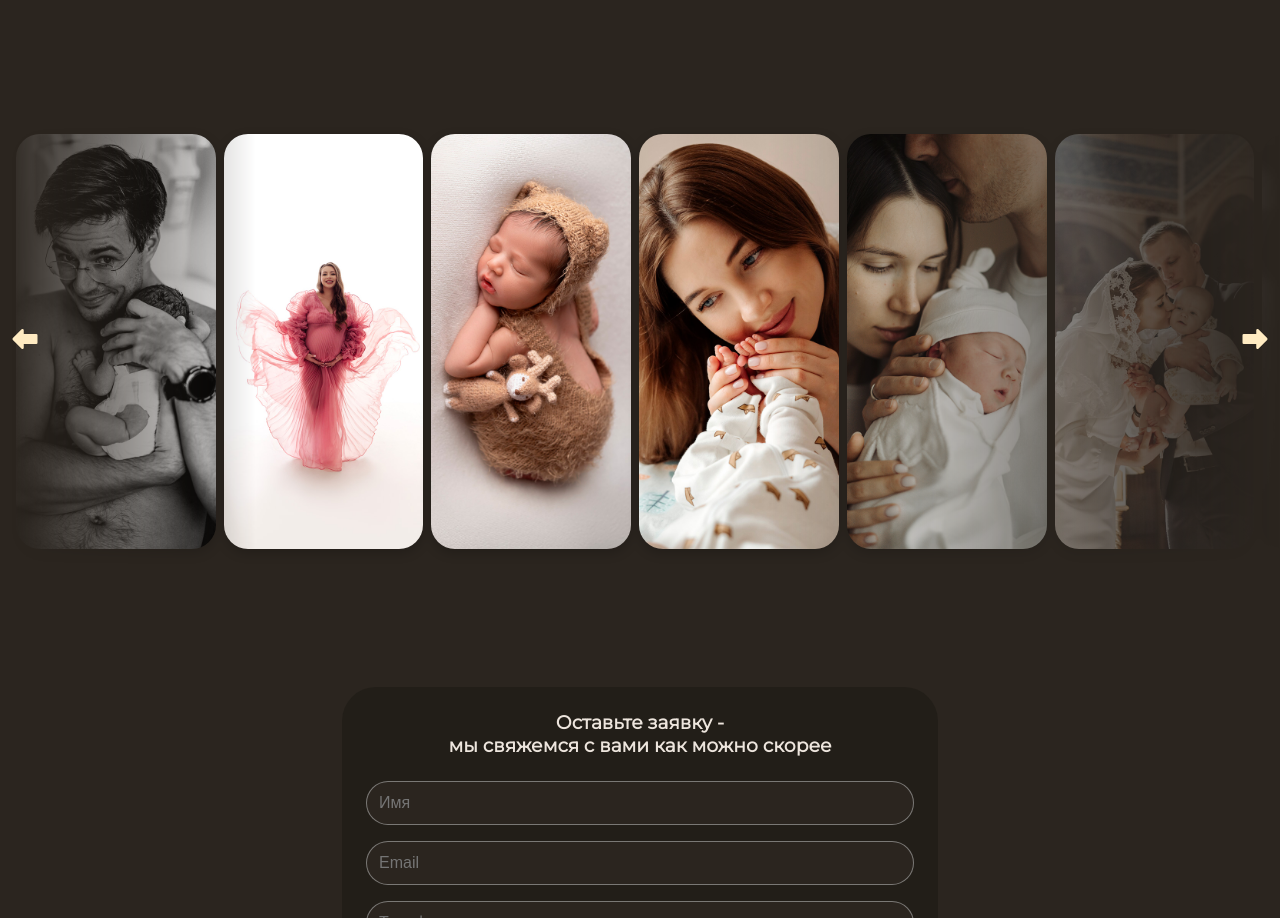
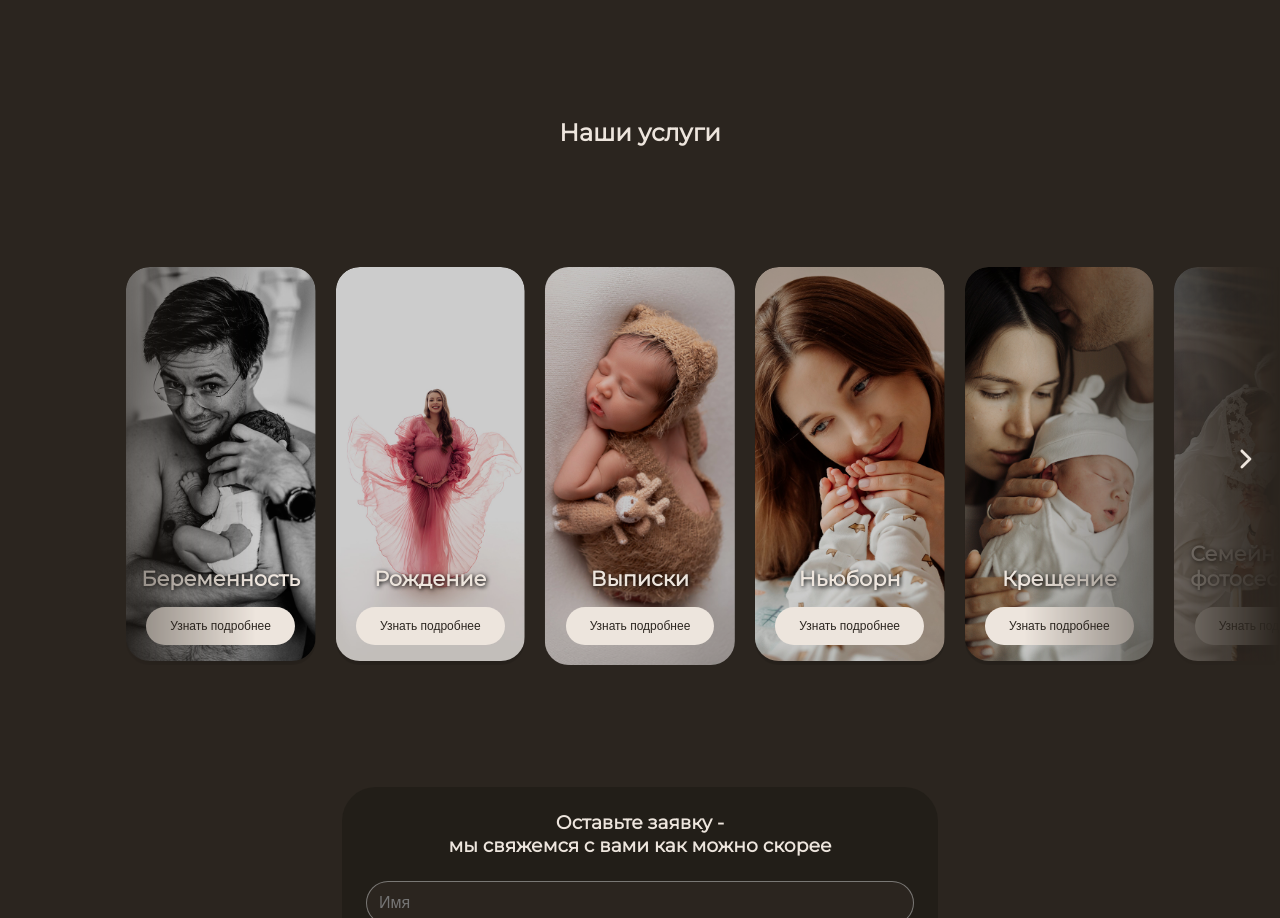
Before and after one commit to Bberry13/madewlove, a React (Vite) app in the folder client/: page / in a window 1280 px wide. Shown: the part 1854-2772 px from the top of the page. Built offline with nearby package versions, Linux system fonts and the light colour scheme; no server answers.

Commit message:
feat:CarouselService,fix videoContainer, fix PhotosIndex

```diff
--- a/client/src/assets/MainPage/Photos/index.ts
+++ b/client/src/assets/MainPage/Photos/index.ts
@@ -57,14 +57,14 @@ export const photos = [
 ];
 
 export const photosServices = [
-  LargePhoto1,
-  LargePhoto2,
-  LargePhoto3,
-  LargePhoto4,
-  LargePhoto5,
-  LargePhoto6,
-  LargePhoto7,
-  LargePhoto8,
+  { src: LargePhoto1, title: 'Беременность', path: '/price/pregnancy' },
+  { src: LargePhoto2, title: 'Рождение', path: '/price/birth' },
+  { src: LargePhoto3, title: 'Выписки', path: '/price/extracts' },
+  { src: LargePhoto4, title: 'Ньюборн', path: '/price/newborn' },
+  { src: LargePhoto5, title: 'Крещение', path: '/price/baptism' },
+    { src: LargePhoto6, title: 'Семейная фотосессия', path: '/price/family' },
+  { src: LargePhoto7, title: 'Годовасие', path: '/price/one-year' },
+  { src: LargePhoto8, title: 'Фотокниги', path: '/price/photo-books' },
 ];
 
 export { LargePhoto1, photo1, photo2, LargePhoto2, photo3, photo4, LargePhoto3, photo5, photo6, LargePhoto4, photo7, photo8, LargePhoto5, photo9, photo10, LargePhoto6, photo11, photo12, LargePhoto7, photo13, photo14, LargePhoto8, photo15, photo16, LargePhoto9, photo17, photo18 };
--- a/client/src/entities/recorder/ui/RecordingForm.module.css
+++ b/client/src/entities/recorder/ui/RecordingForm.module.css
@@ -83,8 +83,7 @@
 }
 
 .submitButton:hover {
-  background: rgba(254, 217, 142, 0.174);
-  color: #ffffff;
+  background: #e3c7a3;
 }
 
 .submitButton:disabled {
--- a/client/src/features/CarouselServices/CarouselServices.module.css
+++ b/client/src/features/CarouselServices/CarouselServices.module.css
@@ -1,19 +1,16 @@
 .mySwiper {
     width: 100%;
     margin: 120px auto;
-    -webkit-mask-image: linear-gradient(to right, transparent 0%, black 20%, black 60%, transparent 100%);
-    mask-image: linear-gradient(to right, transparent 0%, black 20%, black 60%, transparent 100%);
+    -webkit-mask-image: linear-gradient(to right, transparent 0%, black 20%, black 80%, transparent 100%);
+    mask-image: linear-gradient(to right, transparent 0%, black 20%, black 80%, transparent 100%);
   }
 
   .swiper-slide {
     aspect-ratio: 16 / 9;
-    padding: 20px;
     display: flex;
-
-    /* красивое соотношение */
-    width: 100%;          /* пусть Swiper сам решит ширину */
-    max-width: 180px;     /* ограничение сверху */
-    margin: 0 16px;
+    width: 100%;
+    max-width: 180px;
+    margin: 0;
   }
 
   .swiperSlideImg {
@@ -23,8 +20,116 @@
     border-radius: 24px;
     box-shadow: 0 4px 12px rgba(0, 0, 0, 0.2);
     transition: transform 0.3s ease, box-shadow 0.3s ease;
+    filter: brightness(0.8);
   }
-  .swiperSlideImg:hover {
+  :global(.swiper-slide-active) .swiperSlideImg {
     transform: scale(1.05);
-    box-shadow: 0 6px 20px rgba(0, 0, 0, 0.3);
+    transition: transform 0.3s ease;
   }
+  .swiper-slide:first-child {
+    margin-left: 0;
+  }
+
+  .swiper-slide:last-child {
+    margin-right: 0;
+  }
+  .imageWrapper {
+    position: relative;
+    border-radius: 24px;
+    overflow: hidden;
+    height: 100%;
+  }
+
+  .overlay {
+    position: absolute;
+    bottom: 20px;
+    left: 50%;
+    transform: translateX(-50%);
+    display: flex;
+    flex-direction: column;
+    align-items: center;
+    z-index: 2;
+    width: 100%;
+    padding: 0 16px;
+    box-sizing: border-box;
+    /* background: rgba(0, 0, 0, 0.4);
+    border-radius: 12px;
+    max-width: 300px; */
+  }
+  .textContainer {
+    font-size: 1.3rem;
+    font-weight: 600;
+    margin-bottom: 16px;
+    text-shadow: 1px 1px 4px rgb(0, 0, 0);
+  }
+
+  .selectButton {
+    background-color: #ede5dd;
+    border-radius: 999px;
+    padding: 18px 24px;
+    font-size: 12px;
+    line-height: 2px;
+    font-weight: 400;
+    color: #2b251f;
+    border: none;
+    cursor: pointer;
+    transition: all 0.3s ease;
+    width: auto;
+  }
+
+  .selectButton:hover {
+    background-color: #e3c7a3;
+  }
+  @media (max-width: 768px) {
+    .mySwiper {
+      margin: 60px auto; /* уменьшим отступ сверху и снизу */
+      -webkit-mask-image: linear-gradient(to right, transparent 0%, rgba(0, 0, 0, 0.26) 20%, rgba(0, 0, 0, 0.377) 90%, transparent 100%);
+      mask-image: linear-gradient(to right, transparent 0%, rgb(0, 0, 0) 5%, rgb(0, 0, 0) 90%, transparent 100%);
+    }
+
+    .swiper-slide {
+      max-width: 140px; /* чуть меньше слайды на мобильных */
+      aspect-ratio: 4 / 3; /* можно изменить пропорции для мобильных */
+    }
+
+    .swiperSlideImg {
+      border-radius: 16px;
+      box-shadow: 0 3px 8px rgba(0, 0, 0, 0.15);
+    }
+
+    .overlay {
+      bottom: 10px;
+      padding: 0 8px;
+      text-align: center;
+    }
+
+    .textContainer {
+      font-size: 1rem;
+      margin-bottom: 10px;
+      text-shadow: 1px 1px 3px rgba(0, 0, 0, 0.8);
+    }
+
+    .selectButton {
+      padding: 12px 20px;
+      font-size: 11px;
+      line-height: normal;
+    }
+
+    /* Уменьшим размеры стрелок */
+    .customPrevButton, .customNextButton {
+      width: 24px;
+      height: 24px;
+      left: 5px !important;
+      right: 5px !important;
+    }
+
+    .customPrevButton svg, .customNextButton svg {
+      width: 24px;
+      height: 24px;
+      fill: #ede5dd;
+    }
+  .customPrevButton,
+  .customNextButton {
+    display: none;
+  }
+  }
--- a/client/src/features/CarouselServices/CarouselServices.tsx
+++ b/client/src/features/CarouselServices/CarouselServices.tsx
@@ -1,59 +1,82 @@
-import React, { useEffect, useRef } from 'react';
+import React, { useEffect, useRef, useState } from 'react';
 import { Swiper, SwiperSlide } from 'swiper/react';
 import { FreeMode, Navigation, Pagination } from 'swiper/modules'; // ОДИН общий импорт
 import 'swiper/css';
-import 'swiper/css/navigation'
+import 'swiper/css/navigation';
 import styles from './CarouselServices.module.css';
 import { photosServices } from '@/assets/MainPage/Photos';
-
-const RightArrowSVG = (
-  <svg xmlns="http://www.w3.org/2000/svg" viewBox="0 0 24 24" width="30" height="30" fill="#ff8e31">
-    <title>Right</title>
-    <g id="Right-3" data-name="Right">
-      <path d="M21.707,11.293l-7-7A1,1,0,0,0,13,5V8H3A1,1,0,0,0,2,9v6a1,1,0,0,0,1,1H13v3a1,1,0,0,0,1.707.707l7-7A1,1,0,0,0,21.707,11.293Z"/>
-    </g>
-  </svg>
-);
-
-const LeftArrowSVG = (
-  <svg xmlns="http://www.w3.org/2000/svg" viewBox="0 0 24 24" width="30" height="30" fill="#ff8e31" style={{ transform: 'rotate(180deg)' }}>
-    <title>Left</title>
-    <g id="Right-3" data-name="Right">
-      <path d="M21.707,11.293l-7-7A1,1,0,0,0,13,5V8H3A1,1,0,0,0,2,9v6a1,1,0,0,0,1,1H13v3a1,1,0,0,0,1.707.707l7-7A1,1,0,0,0,21.707,11.293Z"/>
-    </g>
-  </svg>
-);
+import { title } from 'process';
+import { navigate, useNavigate } from 'react-router';
 
 export function CarouselServices() {
+  const [isAtStart, setIsAtStart] = useState(true);
+  const [isAtEnd, setIsAtEnd] = useState(false);
+  const [screenWidth, setScreenWidth] = useState(window.innerWidth);
+  const navigate = useNavigate();
 
   const prevRef = useRef<HTMLDivElement | null>(null);
   const nextRef = useRef<HTMLDivElement | null>(null);
   const swiperRef = useRef<any>(null);
 
+  const [initialSlide, setInitialSlide] = useState(() => {
+    if (window.innerWidth >= 1024) {
+      return 2; // например, для больших экранов старт слайд 2
+    } else if (window.innerWidth >= 768) {
+      return 1; // для средних экранов старт 1
+    } else {
+      return 0; // для мобильных старт 0
+    }
+  });
+
   useEffect(() => {
-    if (
-      swiperRef.current &&
-      swiperRef.current.params.navigation &&
-      typeof swiperRef.current.params.navigation !== 'boolean'
-    ) {
+    const handleResize = () => setScreenWidth(window.innerWidth);
+    window.addEventListener('resize', handleResize);
+    return () => window.removeEventListener('resize', handleResize);
+  }, []);
+
+  useEffect(() => {
+    if (!swiperRef.current) return;
+    if (prevRef.current && nextRef.current) {
       swiperRef.current.params.navigation.prevEl = prevRef.current;
       swiperRef.current.params.navigation.nextEl = nextRef.current;
 
-      // инициализация вручную
       swiperRef.current.navigation.destroy();
       swiperRef.current.navigation.init();
       swiperRef.current.navigation.update();
     }
-  }, []);
+  }, [prevRef.current, nextRef.current]);
+
+  const updateArrows = (swiper: any) => {
+    const activeIndex = swiper.activeIndex;
+
+    if (screenWidth >= 1024) {
+      setIsAtStart(activeIndex < 3); // скрыть левую до 3-го слайда
+      setIsAtEnd(activeIndex >= 5); // скрыть правую на 6-м и далее
+    } else {
+      setIsAtStart(swiper.isBeginning);
+      setIsAtEnd(swiper.isEnd);
+    }
+  };
+
   return (
+    <>
+    <div style={{textAlign: 'center', marginBottom: '20px'}}>
+      <h2>Наши услуги</h2>
+    </div>
     <div style={{ position: 'relative' }}>
       <Swiper
         onSwiper={(swiper) => {
           swiperRef.current = swiper;
+          updateArrows(swiper);
         }}
-        spaceBetween={8}
+        onSlideChange={() => {
+          if (swiperRef.current) updateArrows(swiperRef.current);
+        }}
+        initialSlide={initialSlide}
+        spaceBetween={20}
         freeMode={true}
         pagination={{ clickable: true }}
+        centeredSlides={true}
         grabCursor={true}
         modules={[FreeMode, Pagination, Navigation]}
         className={styles.mySwiper}
@@ -65,23 +88,42 @@ export function CarouselServices() {
           1280: { slidesPerView: 6.2 },
         }}
       >
-        {photosServices.map((photo, index) => (
-          <SwiperSlide key={index}>
+        {photosServices.map(({ src, title }, index) => (
+  <SwiperSlide
+    key={index}
+    className={styles.slideContainer}
+    onClick={() => {
+      if (swiperRef.current) {
+        swiperRef.current.slideTo(index);
+      }
+    }}
+    style={{ cursor: 'pointer' }} // чтобы было понятно, что можно кликать
+  >
+    <div className={styles.imageWrapper}>
       <img
-              loading="lazy"
-              src={photo}
-              alt="service"
+        loading='lazy'
+        src={src}
+        alt={title}
         className={styles.swiperSlideImg}
-              style={{
-                margin: '16px',
-                display: 'flex',
+      />
+      <div className={styles.overlay}>
+        <div className={styles.textContainer}>{title}</div>
+        <button
+          className={styles.selectButton}
+          onClick={(e) => {
+            e.stopPropagation();
+            navigate(photosServices[index].path);
           }}
-            />
+        >
+          Узнать подробнее
+        </button>
+      </div>
+    </div>
   </SwiperSlide>
         ))}
       </Swiper>
 
-      {/* Кастомные стрелки */}
+      {!isAtStart && (
         <div
           ref={prevRef}
           className={styles.customPrevButton}
@@ -94,10 +136,20 @@ export function CarouselServices() {
             zIndex: 10,
           }}
         >
-        <svg xmlns="http://www.w3.org/2000/svg" viewBox="0 0 24 24" width="30" height="30" fill="#ffebc2" style={{ transform: 'rotate(180deg)' }}>
-          <path d="M21.707,11.293l-7-7A1,1,0,0,0,13,5V8H3A1,1,0,0,0,2,9v6a1,1,0,0,0,1,1H13v3a1,1,0,0,0,1.707.707l7-7A1,1,0,0,0,21.707,11.293Z" />
+          <svg
+            xmlns='http://www.w3.org/2000/svg'
+            width='30'
+            height='30'
+            fill='#ede5dd'
+            viewBox='0 0 24 24'
+            style={{ transform: 'rotate(180deg)' }}
+          >
+            <path d='M6.37647 7.97793L0.7098 2.31126C0.495134 2.09659 0.391468 1.83737 0.398801 1.53359C0.406134 1.22982 0.517245 0.970593 0.732134 0.755927C0.947023 0.541038 1.21002 0.433594 1.52113 0.433594C1.83225 0.433594 2.09513 0.541038 2.3098 0.755927L8.75447 7.20026C8.87291 7.31871 8.95625 7.44093 9.00447 7.56693C9.05247 7.69293 9.07647 7.82993 9.07647 7.97793C9.07647 8.12615 9.05247 8.26326 9.00447 8.38926C8.95625 8.51504 8.87291 8.63726 8.75447 8.75593L2.2878 15.2226C2.07291 15.4373 1.81358 15.5409 1.5098 15.5336C1.20624 15.5263 0.947023 15.4151 0.732134 15.2003C0.517245 14.9854 0.4098 14.7224 0.4098 14.4113C0.4098 14.1001 0.517245 13.8373 0.732134 13.6226L6.37647 7.97793Z' />
           </svg>
         </div>
+      )}
+
+      {!isAtEnd && (
         <div
           ref={nextRef}
           className={styles.customNextButton}
@@ -110,10 +162,18 @@ export function CarouselServices() {
             zIndex: 10,
           }}
         >
-        <svg xmlns="http://www.w3.org/2000/svg" viewBox="0 0 24 24" width="30" height="30" fill="#ffebc2">
-          <path d="M21.707,11.293l-7-7A1,1,0,0,0,13,5V8H3A1,1,0,0,0,2,9v6a1,1,0,0,0,1,1H13v3a1,1,0,0,0,1.707.707l7-7A1,1,0,0,0,21.707,11.293Z" />
+          <svg
+            xmlns='http://www.w3.org/2000/svg'
+            width='30'
+            height='30'
+            fill='#ede5dd'
+            viewBox='0 0 24 24'
+          >
+            <path d='M6.37647 7.97793L0.7098 2.31126C0.495134 2.09659 0.391468 1.83737 0.398801 1.53359C0.406134 1.22982 0.517245 0.970593 0.732134 0.755927C0.947023 0.541038 1.21002 0.433594 1.52113 0.433594C1.83225 0.433594 2.09513 0.541038 2.3098 0.755927L8.75447 7.20026C8.87291 7.31871 8.95625 7.44093 9.00447 7.56693C9.05247 7.69293 9.07647 7.82993 9.07647 7.97793C9.07647 8.12615 9.05247 8.26326 9.00447 8.38926C8.95625 8.51504 8.87291 8.63726 8.75447 8.75593L2.2878 15.2226C2.07291 15.4373 1.81358 15.5409 1.5098 15.5336C1.20624 15.5263 0.947023 15.4151 0.732134 15.2003C0.517245 14.9854 0.4098 14.7224 0.4098 14.4113C0.4098 14.1001 0.517245 13.8373 0.732134 13.6226L6.37647 7.97793Z' />
           </svg>
         </div>
+      )}
     </div>
+    </>
   );
 }
--- a/client/src/features/Video/VideoContainer.module.css
+++ b/client/src/features/Video/VideoContainer.module.css
@@ -79,6 +79,9 @@
   cursor: pointer;
   transition: all 0.3s ease;
 }
+.mainPage_button:hover {
+  background-color: #e3c7a3;
+}
 
 .mainPage_link {
   position: absolute;
```
Lines whose indentation alone changed are shown as unchanged.
